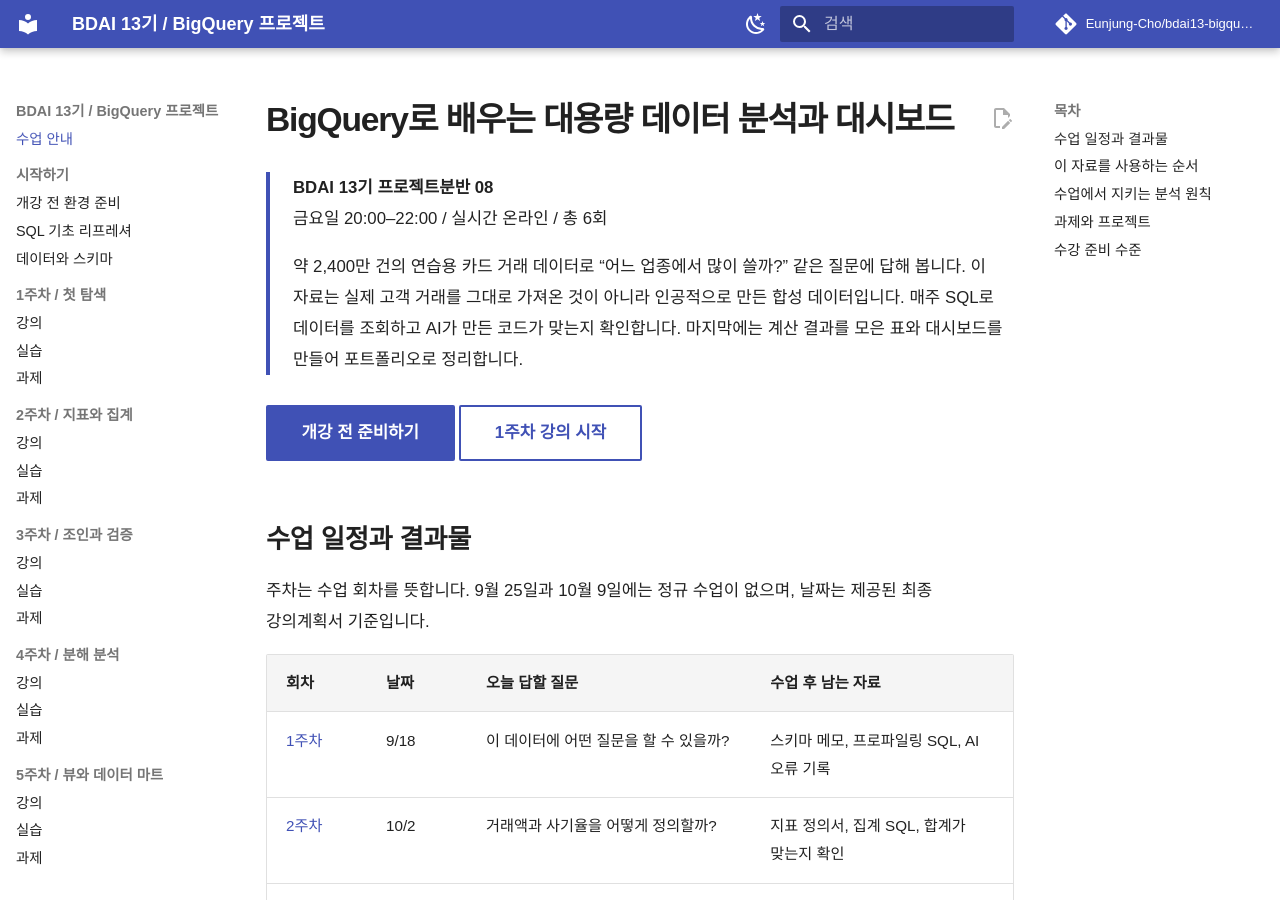
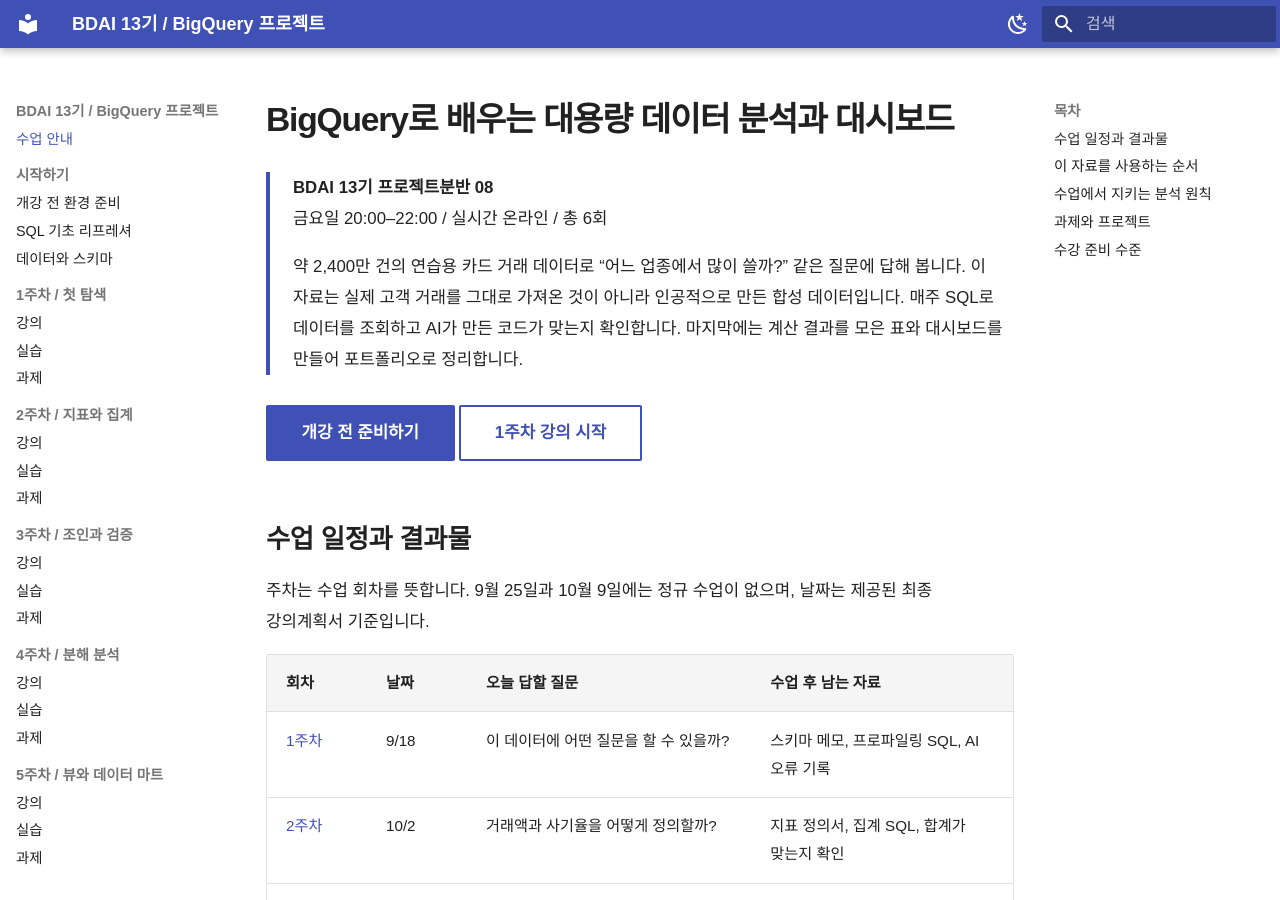
Before and after one commit to Eunjung-Cho/bdai13-bigquery, an MkDocs documentation site: the page built from docs/index.md, in a window 1280 px wide and 900 px high. Built offline with MkDocs 1.6.1 and Material for MkDocs 9.7.7, drawn with Linux system fonts in a browser that asks for light colours; comment, search, counter and statistics services are not loaded.

Commit message:
Hide repository and edit links from site

```diff
--- a/mkdocs.yml
+++ b/mkdocs.yml
@@ -1,9 +1,6 @@
 site_name: BDAI 13기 / BigQuery 프로젝트
 site_description: 카드 거래 데이터로 배우는 지표 정의, SQL 검증, 데이터 마트와 대시보드
 site_url: https://eunjung-cho.github.io/bdai13-bigquery/
-repo_url: https://github.com/Eunjung-Cho/bdai13-bigquery
-repo_name: Eunjung-Cho/bdai13-bigquery
-edit_uri: edit/main/docs/
 use_directory_urls: false
 exclude_docs: |
   !/templates/
@@ -21,7 +18,6 @@
     - search.highlight
     - search.suggest
     - content.code.copy
-    - content.action.edit
   palette:
     - media: '(prefers-color-scheme: light)'
       scheme: default
```
